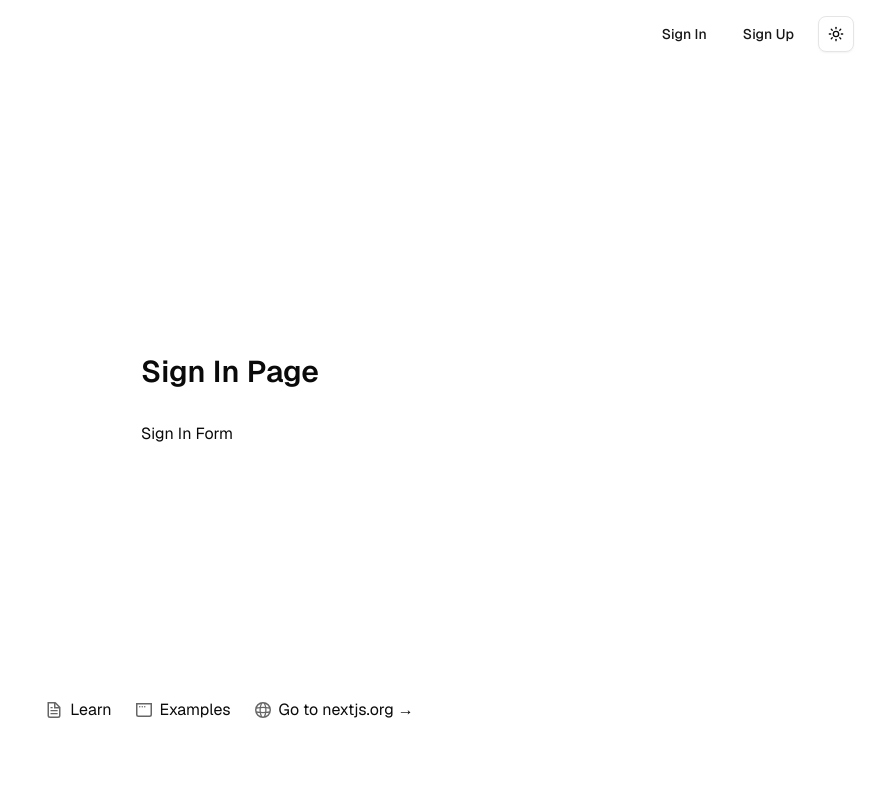
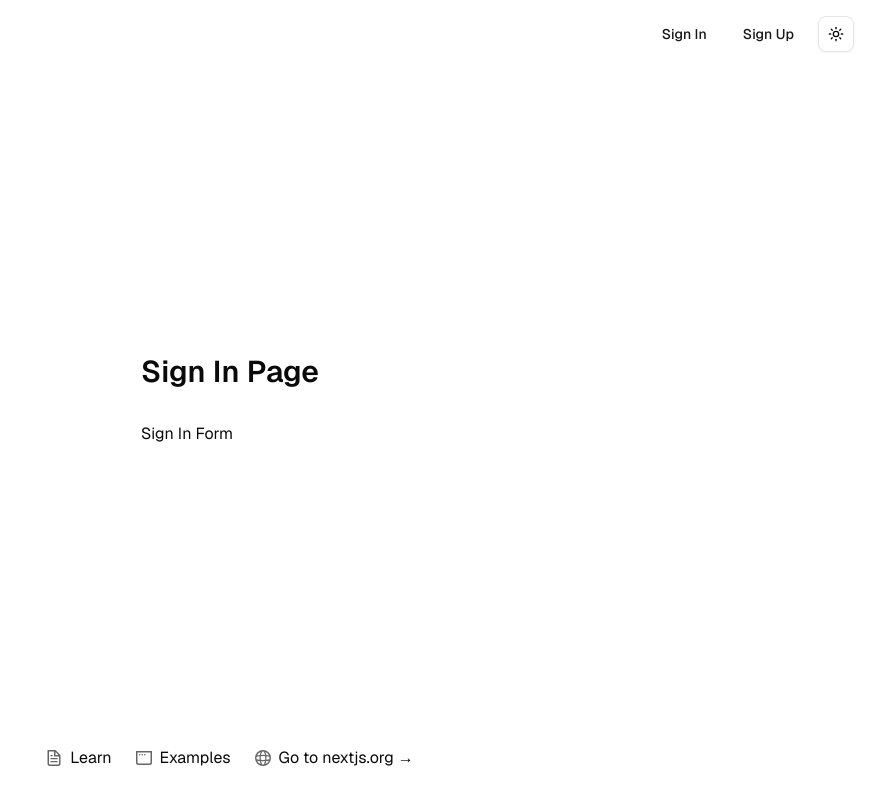
Before and after one commit to agadea/rbac-practice, a Next.js app: page /signin in a window 1280 px wide. Shown: the whole page, without its empty margins (410-1280 px from the left). Built offline with nearby package versions, Linux system fonts and the light colour scheme.

Commit message:
fix: eliminar temporalmente el padding inferior para evitar barras de desplazamiento

```diff
--- a/src/components/main.tsx
+++ b/src/components/main.tsx
@@ -4,7 +4,9 @@
 
 export function Main({ children }: { children: ReactNode }) {
   return (
-    <div className="font-sans grid grid-rows-[20px_1fr_20px] items-center justify-items-center min-h-screen p-8 pb-20 gap-16 sm:p-20">
+    // ! temporarily remove bottom padding to avoid scrollbars
+    // <div className="font-sans grid grid-rows-[20px_1fr_20px] items-center justify-items-center min-h-screen p-8 pb-20 gap-16 sm:p-20">
+    <div className="font-sans grid grid-rows-[20px_1fr_20px] items-center justify-items-center min-h-screen p-8 gap-16 ">
       <Header />
       <main className="flex flex-col gap-[32px] row-start-2 items-center sm:items-start">
         {children}
```
